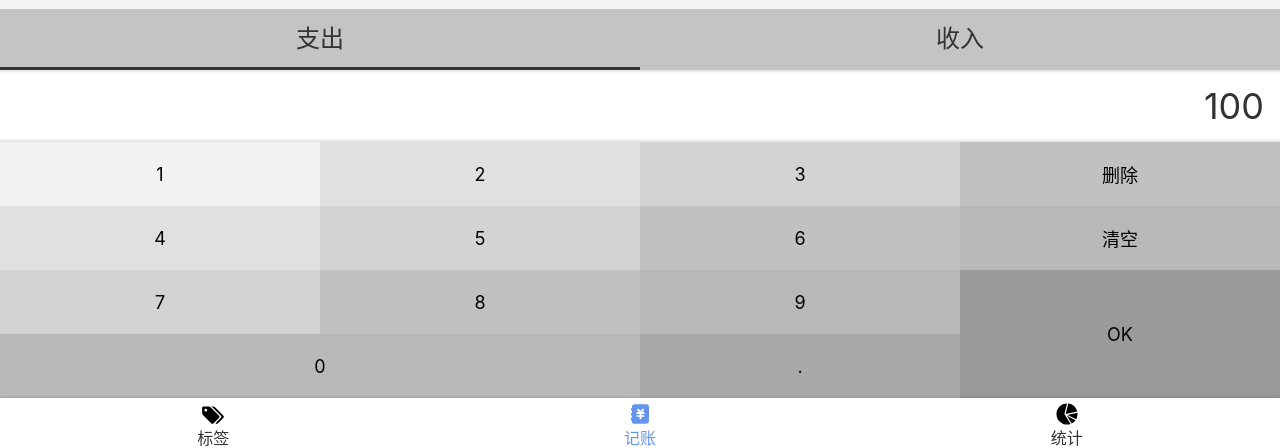
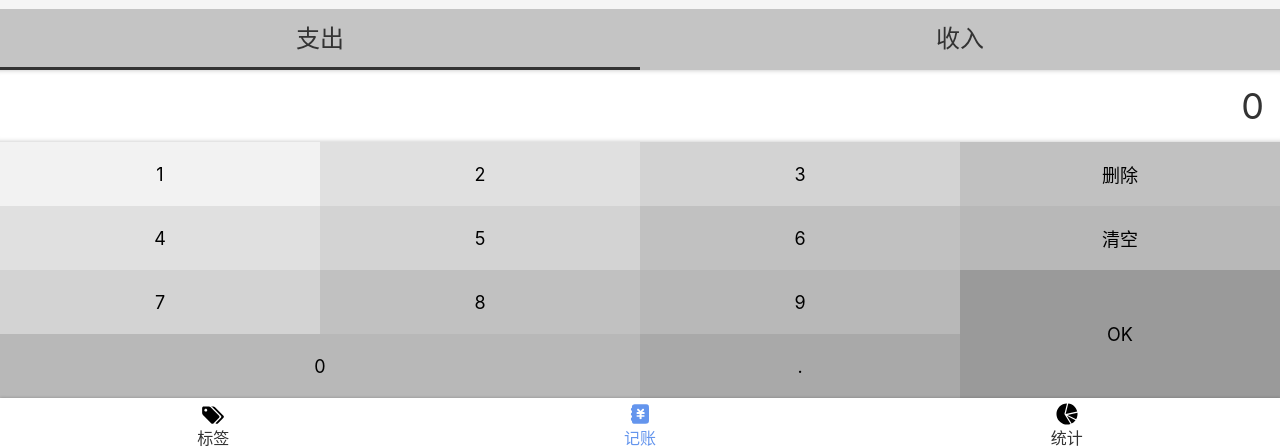
Before and after one commit to Suizhazha/money, a React app: page /#/money in a window 1280 px wide. Shown: the part 346-794 px from the top of the page. Built offline with nearby package versions, Linux system fonts and the light colour scheme.

Commit message:
numberPad 功能 wip(work in process)

```diff
--- a/src/views/Money.tsx
+++ b/src/views/Money.tsx
@@ -24,27 +24,8 @@ function Money() {
       <CategorySection/>
 
 
-      <NumberPadSection>
-        <div className="output">
-          100
-        </div>
-        <div className="pad clearfix">
-          <button>1</button>
-          <button>2</button>
-          <button>3</button>
-          <button>删除</button>
-          <button>4</button>
-          <button>5</button>
-          <button>6</button>
-          <button>清空</button>
-          <button>7</button>
-          <button>8</button>
-          <button>9</button>
-          <button className="ok">OK</button>
-          <button className="zero">0</button>
-          <button className="dot">.</button>
-        </div>
-      </NumberPadSection>
+      <NumberPadSection />
+
 
     </MyLayout>
   )
--- a/src/views/Money/NumberPadSection.tsx
+++ b/src/views/Money/NumberPadSection.tsx
@@ -1,6 +1,7 @@
 import styled from 'styled-components';
+import React, {useState} from 'react';
 
-const NumberPadSection = styled.section`
+const NumberPadStyle = styled.section`
  display:flex;
   flex-direction: column;
   > .output{
@@ -49,4 +50,65 @@ const NumberPadSection = styled.section`
   }
 `
 
+const NumberPadSection:React.FC=()=>{
+  const [output,setOutput] = useState('0')
+  const onClickButtonWrapper = (e:React.MouseEvent)=>{
+    //强行将e.target看作HTML元素
+   const text = (e.target as HTMLButtonElement).textContent
+   if (!text){
+     return
+   }
+   switch (text){
+     case '0':
+     case '1':
+     case '2':
+     case '3':
+     case '4':
+     case '5':
+     case '6':
+     case '7':
+     case '8':
+     case '9':
+     case '.':
+       output==='0'?setOutput(text):setOutput(output+text)
+       break
+     case '删除':
+       console.log(1);
+       break
+     case '清空':
+       console.log(2);
+       break
+
+     case 'OK':
+       console.log(4);
+       break
+   }
+  }
+
+
+return(
+  <NumberPadStyle>
+    <div className="output">
+      {output}
+    </div>
+    <div className="pad clearfix" onClick={onClickButtonWrapper} >
+      <button>1</button>
+      <button>2</button>
+      <button>3</button>
+      <button>删除</button>
+      <button>4</button>
+      <button>5</button>
+      <button>6</button>
+      <button>清空</button>
+      <button>7</button>
+      <button>8</button>
+      <button>9</button>
+      <button className="ok">OK</button>
+      <button className="zero">0</button>
+      <button className="dot">.</button>
+    </div>
+  </NumberPadStyle>
+)
+}
+
 export default NumberPadSection
```
